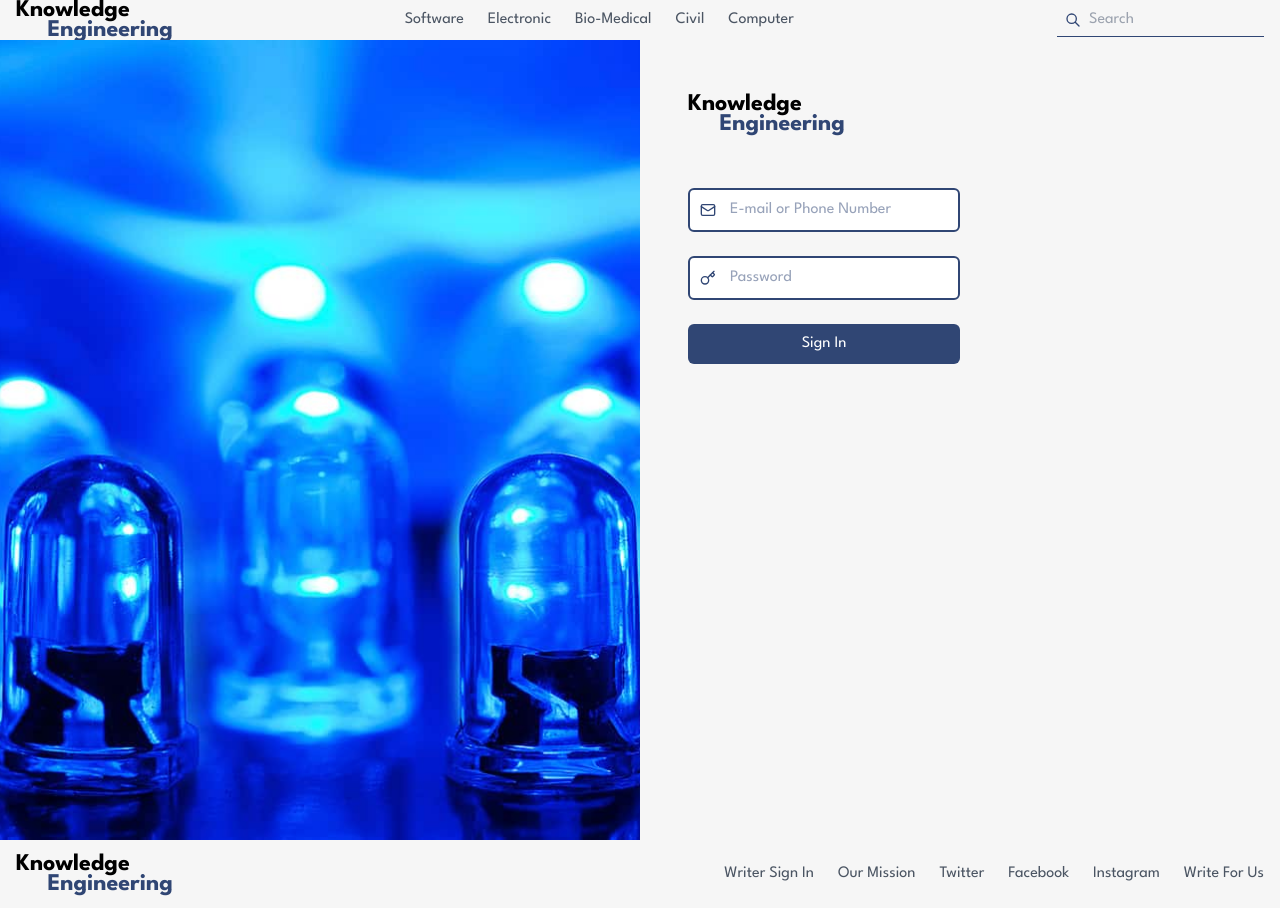
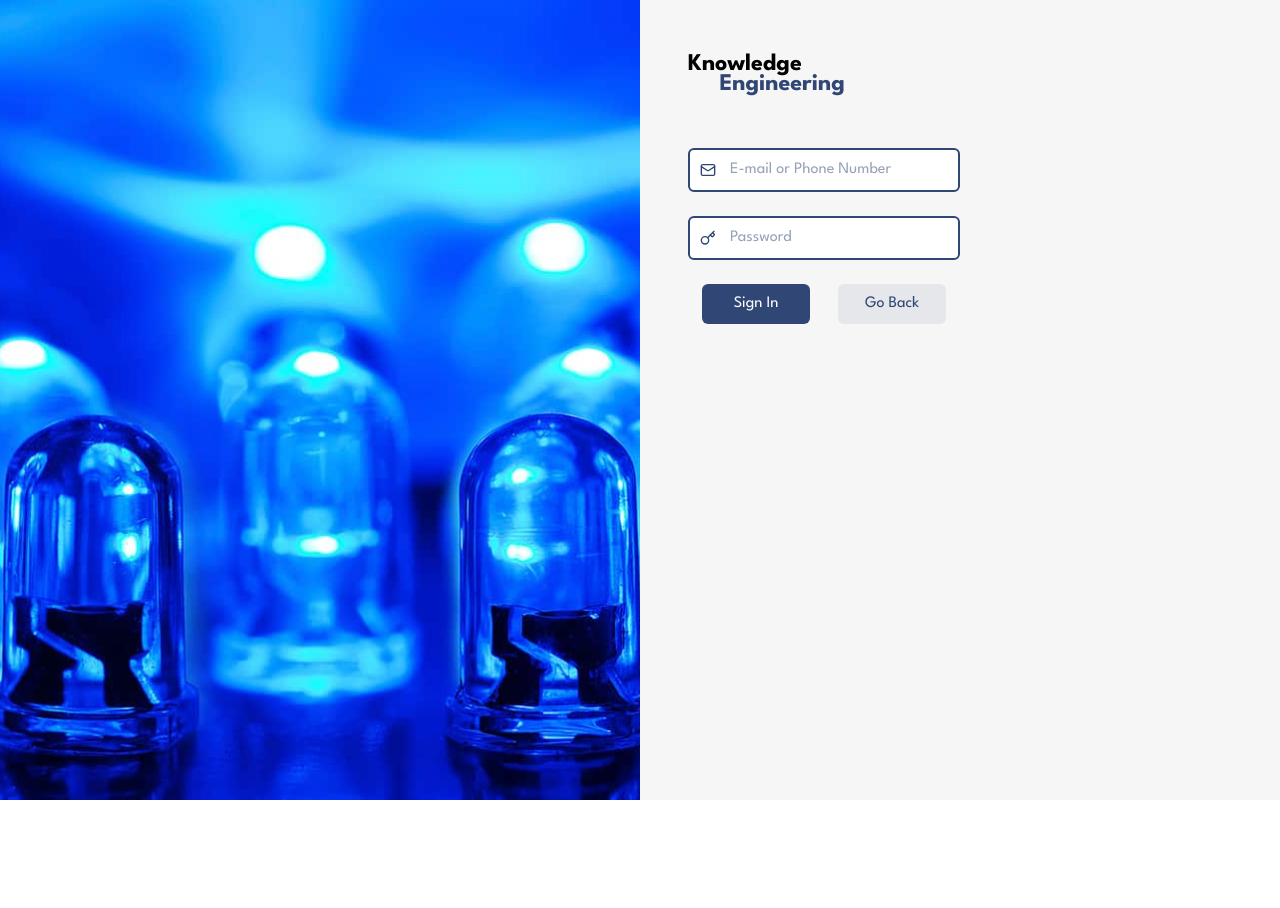
Before and after one commit to fadichahineOS/knowledge-engineering, a React (Vite) app in the folder knowledge-enginering/: page /signin in a window 1280 px wide. After the commit the page ends 800 px from the top, so only its background shows below. Built offline with nearby package versions, Linux system fonts and the light colour scheme.

Commit message:
added basic sign up/in pages with reusable dynamic form

```diff
--- a/knowledge-enginering/src/components/bodyTwo/bodyTwo.tsx
+++ b/knowledge-enginering/src/components/bodyTwo/bodyTwo.tsx
@@ -43,7 +43,6 @@ const articles: Article[] = [
   { id: 4, title: 'Bio-Medical Engineering Article', category: 'Bio-Medical', imageUrl: bmSvg, publishDate: '2023-07-12', author: 'Emily Brown' },
   { id: 5, title: 'Civil Engineering Article', category: 'Civil', imageUrl: ceSvg, publishDate: '2023-07-11', author: 'Michael Lee' },
   { id: 6, title: 'Materials Engineering Article', category: 'Materials', imageUrl: meSvg, publishDate: '2023-07-10', author: 'Sarah Wilson' },
-  { id: 7, title: 'Software Engineering Article', category: 'Software', imageUrl: codeSvg, publishDate: '2023-07-09', author: 'David Miller' },
 ];
 
 const formatDate = (dateString: string) => {
--- a/knowledge-enginering/src/components/signIn.tsx
+++ b/knowledge-enginering/src/components/signIn.tsx
@@ -1,17 +1,10 @@
 import React from 'react';
-import Header from './header/header';
 import SignInPage from './signInPage/signInPage';
-import Footer from './footer/footer';
 
 const WriterSignIn: React.FC = () => {
   return (
-    <div className="flex flex-col min-h-screen bg-[#f6f6f6]">
-      <Header />
-      <main className="flex-grow">
         <SignInPage/>
-      </main>
-      <Footer/>
-    </div>
+
   );
 };
 
--- a/knowledge-enginering/src/components/signInForm/signInForm.tsx
+++ b/knowledge-enginering/src/components/signInForm/signInForm.tsx
@@ -1,4 +1,5 @@
 import React, { useState } from 'react';
+import { useNavigate } from 'react-router-dom';
 
 interface Field {
   name: string;
@@ -17,6 +18,7 @@ interface SignInFormProps {
 const SignInForm: React.FC<SignInFormProps> = ({ fields, onSubmit, submitButtonText = "Sign In" }) => {
   const [formData, setFormData] = useState<Record<string, string>>({});
   const [errors, setErrors] = useState<Record<string, string>>({});
+  const navigate = useNavigate();
 
   const handleChange = (e: React.ChangeEvent<HTMLInputElement>) => {
     const { name, value } = e.target;
@@ -51,6 +53,10 @@ const SignInForm: React.FC<SignInFormProps> = ({ fields, onSubmit, submitButtonT
     setErrors(newErrors);
   };
 
+  const handleGoBack = () => {
+    navigate('/');  // Navigate to the root path (landing page)
+  };
+
   return (
     <form onSubmit={handleSubmit} className="space-y-6 w-1/2">
       {fields.map((field) => (
@@ -73,12 +79,21 @@ const SignInForm: React.FC<SignInFormProps> = ({ fields, onSubmit, submitButtonT
           )}
         </div>
       ))}
-      <button
-        type="submit"
-        className="w-full bg-custom-blue text-white py-2 rounded-md hover:bg-opacity-90 transition duration-300"
-      >
-        {submitButtonText}
-      </button>
+      <div className="flex justify-around items-center">
+        <button
+          type="submit"
+          className="w-[40%] bg-custom-blue text-white py-2 px-4 rounded-md hover:bg-opacity-90 transition duration-300"
+        >
+          {submitButtonText}
+        </button>
+        <button
+          type="button"
+          onClick={handleGoBack}
+          className="w-[40%] bg-gray-200 text-custom-blue py-2 px-4 rounded-md hover:bg-gray-300 transition duration-300"
+        >
+          Go Back
+        </button>
+      </div>
     </form>
   );
 };
--- a/knowledge-enginering/src/components/signUp.tsx
+++ b/knowledge-enginering/src/components/signUp.tsx
@@ -10,7 +10,7 @@ const SignUpPage: React.FC = () => {
 
   return (
     <div className="flex h-screen bg-[#f6f6f6]">
-      <div className="w-1/2 bg-cover bg-center" style={{backgroundImage: "url('/src/assets/blue-leds.jpg')"}}>
+      <div className="w-1/2 bg-cover bg-center" style={{backgroundImage: "url('/src/assets/sc.jpg')"}}>
         {/* Left side with background image */}
       </div>
       <div className="w-1/2 flex flex-col items-start p-12">
```
Also changed, not shown: knowledge-enginering/src/assets/sc.jpg (added).
